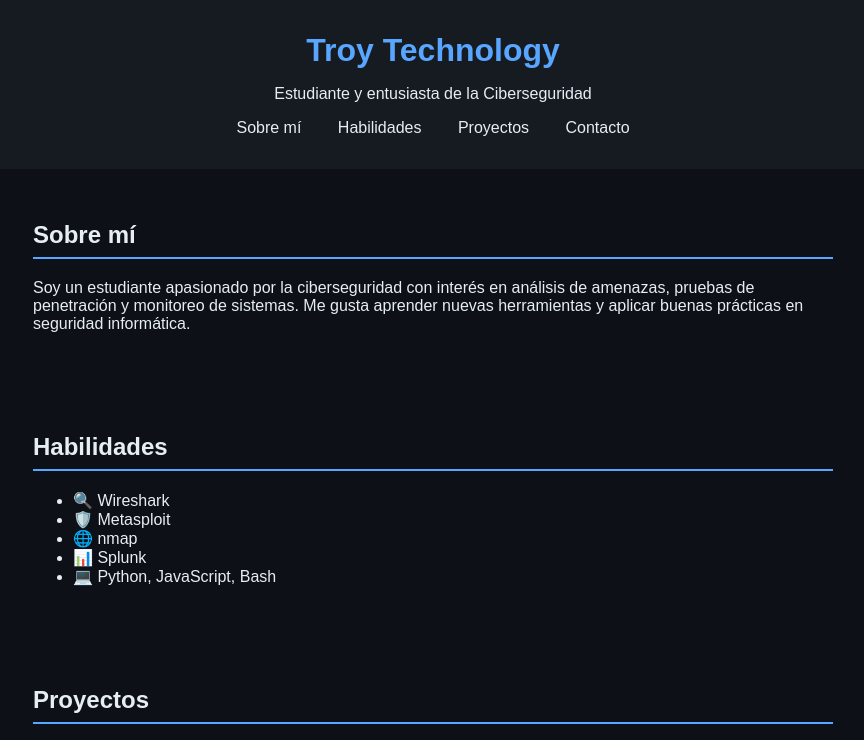
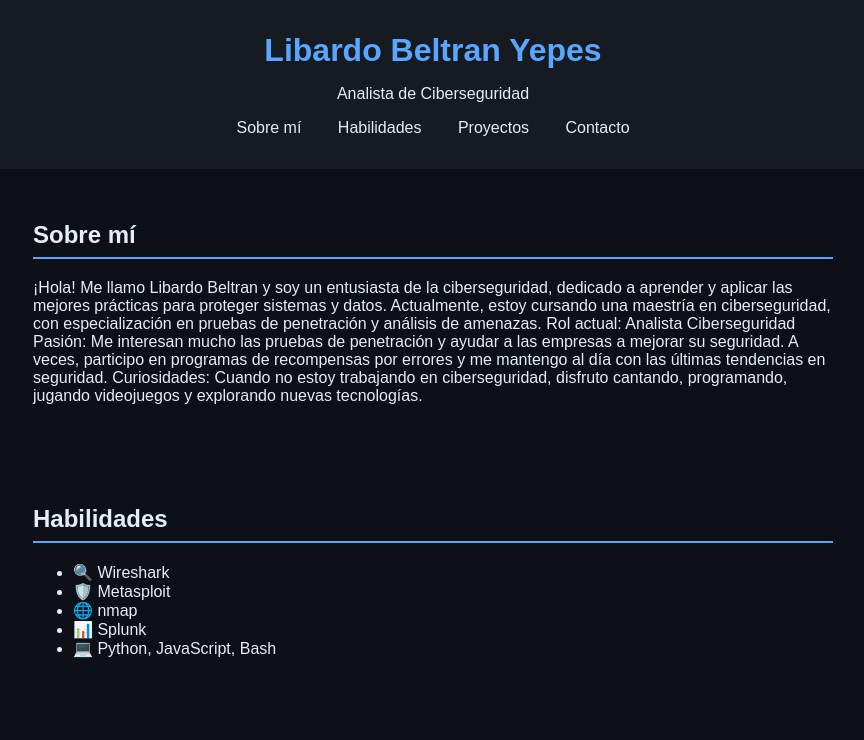
Before and after one commit to troytechnology/cybersecurity-portafolio, a plain HTML site: page index.html in a window 1280 px wide. Shown: the top 740 px of the page, without its empty margins (207-1071 px from the left). Drawn offline with Linux system fonts and the light colour scheme.

Commit message:
Update index.html

```diff
--- a/index.html
+++ b/index.html
@@ -9,8 +9,8 @@
 <body>
   <!-- Encabezado -->
   <header>
-    <h1>Troy Technology</h1>
-    <p>Estudiante y entusiasta de la Ciberseguridad</p>
+    <h1>Libardo Beltran Yepes</h1>
+    <p>Analista de Ciberseguridad</p>
     <nav>
       <a href="#about">Sobre mí</a>
       <a href="#skills">Habilidades</a>
@@ -23,9 +23,10 @@
   <section id="about">
     <h2>Sobre mí</h2>
     <p>
-      Soy un estudiante apasionado por la ciberseguridad con interés en análisis de amenazas,
-      pruebas de penetración y monitoreo de sistemas. Me gusta aprender nuevas herramientas
-      y aplicar buenas prácticas en seguridad informática.
+¡Hola! Me llamo Libardo Beltran y soy un entusiasta de la ciberseguridad, dedicado a aprender y aplicar las mejores prácticas para proteger sistemas y datos. Actualmente, estoy cursando una maestría en ciberseguridad, con especialización en pruebas de penetración y análisis de amenazas.
+Rol actual: Analista Ciberseguridad
+Pasión: Me interesan mucho las pruebas de penetración y ayudar a las empresas a mejorar su seguridad. A veces, participo en programas de recompensas por errores y me mantengo al día con las últimas tendencias en seguridad.
+Curiosidades: Cuando no estoy trabajando en ciberseguridad, disfruto cantando, programando, jugando videojuegos y explorando nuevas tecnologías.
     </p>
   </section>
 
```
